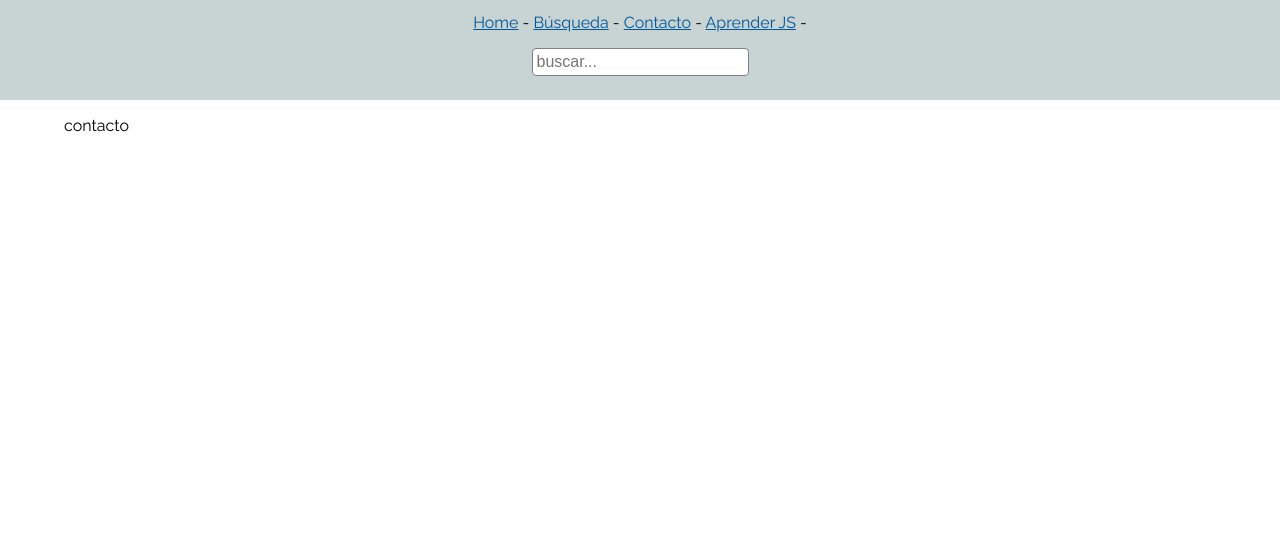
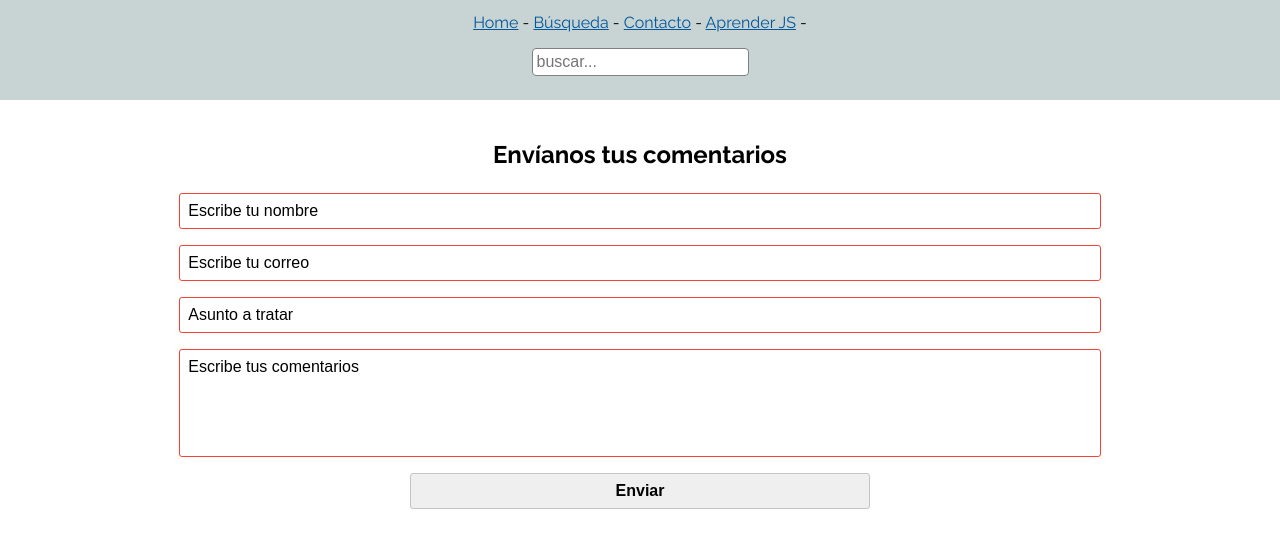
Before and after one commit to BlueDiU/SPA_VanillaJS, a plain HTML site: page index.html in a window 1280 px wide. Both pictures are taken after a click on the link "Contacto". Shown: the part 64-612 px from the top of the page. Drawn offline with Linux system fonts and the light colour scheme; no server answers.

Commit message:
styled components en js

```diff
--- /dev/null
+++ b/app/components/ContactForm.js
@@ -0,0 +1,174 @@
+export function ContactForm() {
+  const d = document,
+    $form = d.createElement('form'),
+    $styles = d.getElementById('dynamic-styles');
+
+  $form.classList.add('contact-form');
+
+  $styles.innerHTML = `
+    .contact-form {
+  --form-ok-color: #4caf50;
+  --form-error-color: #f44336;
+  margin-left: auto;
+  margin-right: auto;
+  width: 80%;
+}
+
+.contact-form > * {
+  padding: 0.5rem;
+  margin: 1rem auto;
+  display: block;
+  width: 100%;
+}
+
+.contact-form textarea {
+  resize: none;
+}
+
+.contact-form input,
+textarea {
+  font-size: 1rem;
+  font-family: sans-serif;
+  border-radius: 3px;
+  outline: 0;
+  border: thin solid rgb(197, 196, 196);
+}
+
+.contact-form input[type='submit'] {
+  width: 50%;
+  font-weight: bold;
+  cursor: pointer;
+}
+
+.contact-form legend,
+.contact-form-response {
+  font-size: 1.5rem;
+  font-weight: bold;
+  text-align: center;
+}
+
+.contact-form *::placeholder {
+  color: var(--second-color);
+}
+
+.contact-form [required]:valid {
+  border: thin solid var(--form-ok-color);
+}
+.contact-form [required]:invalid {
+  border: thin solid var(--form-error-color);
+}
+
+.contact-form-error {
+  margin-top: -1rem;
+  font-size: 80%;
+  background-color: var(--form-error-color);
+  color: white;
+  transition: all 800ms ease;
+}
+
+.contact-form-error.is-active {
+  display: block;
+  /* animation: show-message 1s 1 normal 0s ease-out-both; */
+  animation: show-message 1s 1 normal 0s ease-in-out;
+}
+
+.none {
+  display: none;
+}
+
+@keyframes show-message {
+  0% {
+    visibility: hidden;
+    opacity: 0;
+  }
+
+  100% {
+    visibility: visible;
+    opacity: 1;
+  }
+}
+    `;
+
+  $form.innerHTML = `
+    <legend>Envíanos tus comentarios</legend>
+
+    <input type="text" name="name" placeholder="Escribe tu nombre"
+    title="Nombre sólo acepta letras y espacios en blanco" required
+    pattern="^[A-Za-zÑñÁáÉéÍíÓóÚúÜü\\s]+$" autocomplete="off">
+
+    <input type="email" name="email" placeholder="Escribe tu correo" required title="Email incorrecto"
+    pattern="^[a-z0-9]+(\\.[_a-z0-9]+)*@[a-z0-9-]+(\\.[a-z0-9-]+)*(\\.[a-z]{2,15})$">
+
+    <input type="text" name="subject" placeholder="Asunto a tratar" required title="El asunto es requerido">
+
+    <textarea name="comments" cols="50" rows="5" placeholder="Escribe tus comentarios" required
+        data-pattern="^.{1,255}$" title="Tu comenterio no debe exceder los 255 caracteres"></textarea>
+    <input type="submit" value="Enviar">
+
+    <div class="contact-form-loader none">
+        <img src="app/assets/loader.svg" alt="Cargando">
+    </div>
+
+    <div class="contact-form-response none">
+        <p>Los datos han sido enviados</p>
+    </div>
+    `;
+
+  function contactFormValidations() {
+    const $form = d.querySelector('.contact-form'),
+      $inputs = d.querySelectorAll('.contact-form [required]');
+
+    $inputs.forEach((input) => {
+      const $span = d.createElement('span');
+      $span.id = input.name;
+      $span.textContent = input.title;
+      $span.classList.add('contact-form-error', 'none');
+      input.insertAdjacentElement('afterend', $span);
+    });
+
+    d.addEventListener('keyup', (e) => {
+      if (e.target.matches('.contact-form [required]')) {
+        let $input = e.target,
+          pattern = $input.pattern || $input.dataset.pattern;
+
+        if (pattern && $input.value !== '') {
+          let regex = new RegExp(pattern);
+          return !regex.exec($input.value)
+            ? d.getElementById($input.name).classList.add('is-active')
+            : d.getElementById($input.name).classList.remove('is-active');
+        }
+
+        if (!pattern) {
+          return $input.value === ''
+            ? d.getElementById($input.name).classList.add('is-active')
+            : d.getElementById($input.name).classList.remove('is-active');
+        }
+      }
+    });
+
+    d.addEventListener('submit', (e) => {
+      // e.preventDefault();
+
+      const $loader = d.querySelector('.contact-form-loader'),
+        $response = d.querySelector('.contact-form-response');
+
+      $loader.classList.remove('none');
+
+      setTimeout(() => {
+        $loader.classList.add('none');
+        $response.classList.remove('none');
+        $form.reset();
+
+        setTimeout(() => {
+          $response.classList.add('none');
+        }, 3000);
+      }, 3000);
+    });
+  }
+
+  setTimeout(() => {
+    contactFormValidations();
+  }, 100);
+
+  return $form;
+}
--- a/app/components/Router.js
+++ b/app/components/Router.js
@@ -3,6 +3,7 @@ import { ajax } from '../helpers/ajax.js';
 import { PostCard } from './PostCard.js';
 import { Post } from './Post.js';
 import { SearchCard } from './SearchCard.js';
+import { ContactForm } from './ContactForm.js';
 
 export async function Router() {
   const d = document,
@@ -49,7 +50,7 @@ export async function Router() {
       },
     });
   } else if (hash === '#/contacto') {
-    $main.innerHTML = 'contacto';
+    $main.appendChild(ContactForm());
   } else {
     await ajax({
       url: `${api.POST}/${localStorage.getItem('wpPostId')}`,
--- a/index.html
+++ b/index.html
@@ -8,6 +8,8 @@
     <link href="https://fonts.googleapis.com/css2?family=Raleway:wght@400;700&display=swap" rel="stylesheet">
     <link rel="stylesheet" href="app/assets/styles.css">
     <link rel="icon" href="app/assets/favicon.svg">
+
+    <style id="dynamic-styles"></style>
 </head>
 
 <body>
```
